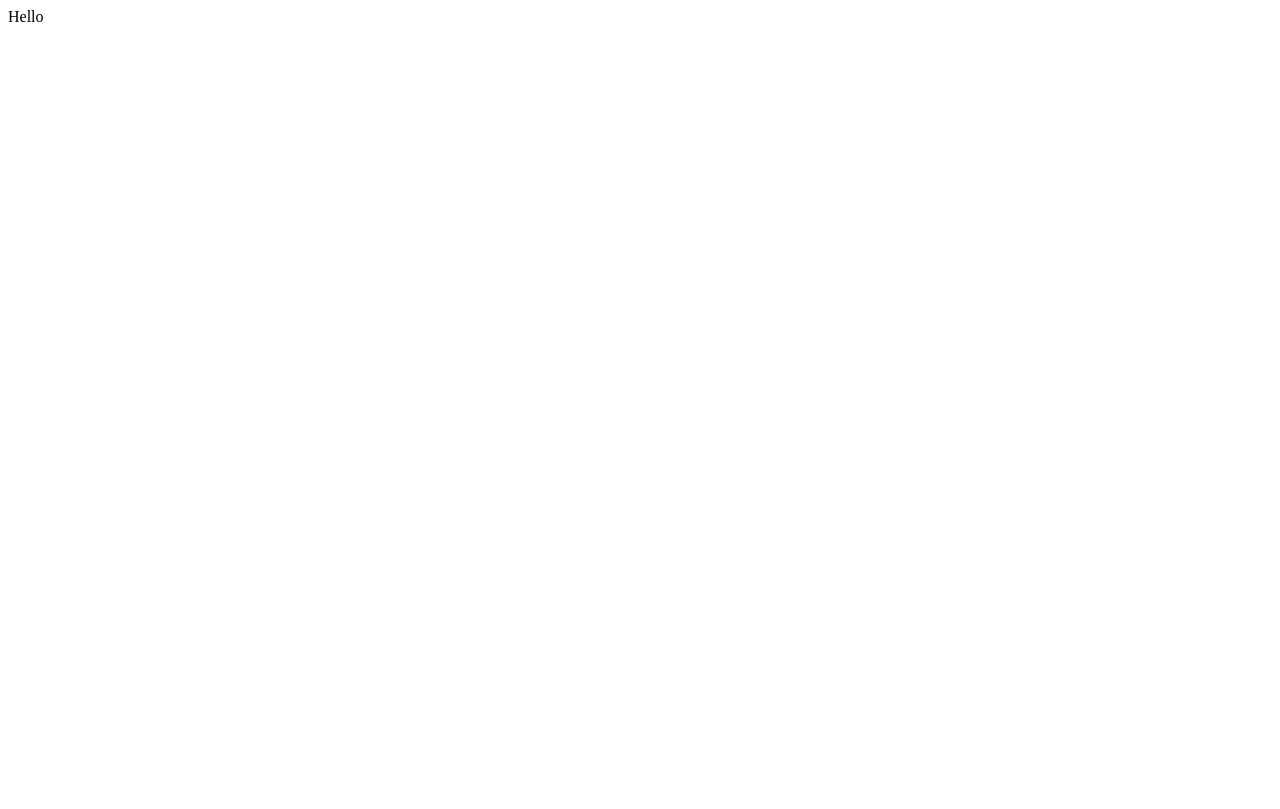
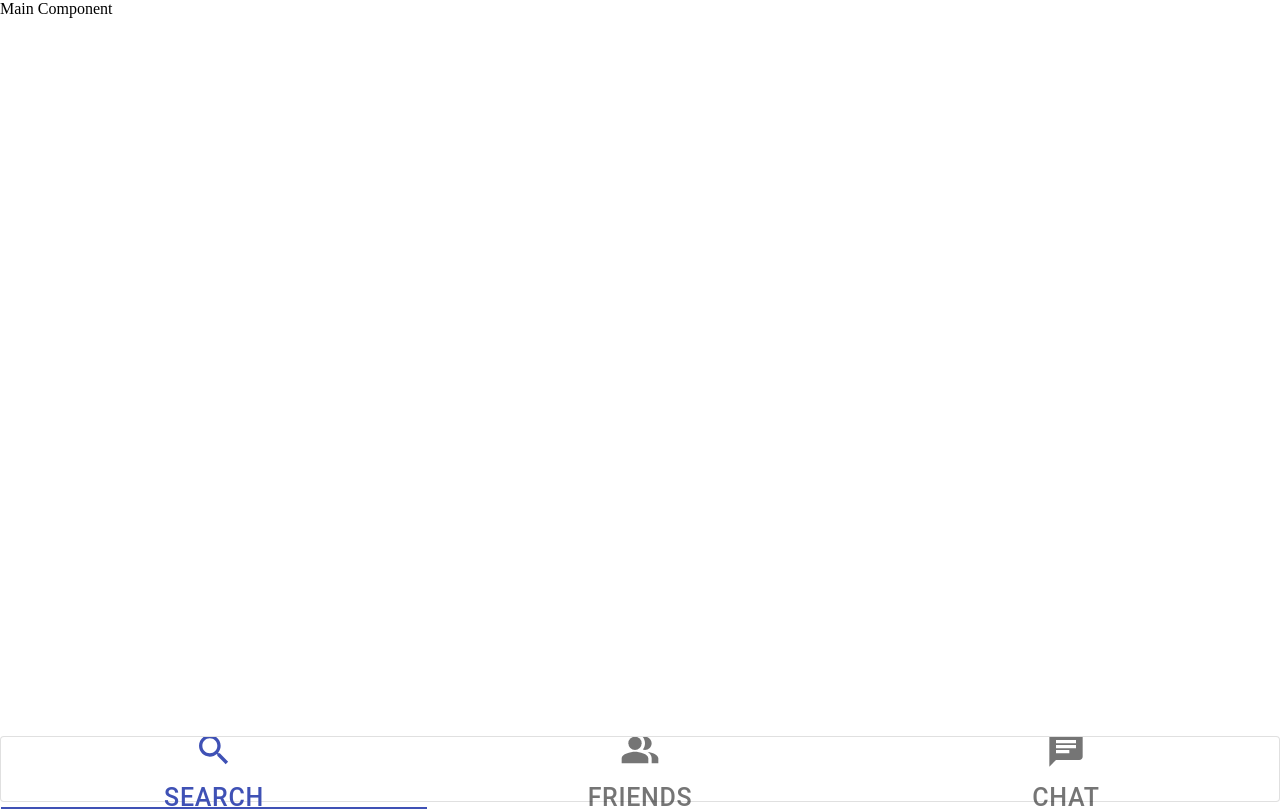
Before and after one commit to KouheiFurukawa/proj-messenger-app, a React app: page / in a window 1280 px wide. Built offline with nearby package versions, Linux system fonts and the light colour scheme.

Commit message:
feat: implement main page

```diff
--- a/index.html
+++ b/index.html
@@ -1,5 +1,10 @@
 <!DOCTYPE html>
 <html>
+<style>
+    body {
+        margin: 0;
+    }
+</style>
 <head>
     <meta charset="utf-8">
     <title>react sample</title>
--- /dev/null
+++ b/src/App.tsx
@@ -0,0 +1,38 @@
+import * as React from 'react';
+import Search from '@material-ui/icons/Search';
+import Chat from '@material-ui/icons/Chat';
+import PeopleAlt from '@material-ui/icons/PeopleAlt';
+import { Paper, Tabs, Tab, makeStyles } from '@material-ui/core';
+
+interface OwnProps {}
+
+type AppProps = OwnProps;
+
+const useStyles = makeStyles({
+    main: {
+        height: '92vh',
+    },
+    bottomTabs: {
+        height: '8vh',
+    },
+    tab: {
+        height: '8vh',
+        fontSize: 25,
+    },
+});
+
+export const App: React.FC<AppProps> = (props: AppProps) => {
+    const classes = useStyles();
+    return (
+        <div>
+            <div className={classes.main}>Main Component</div>
+            <Paper className={classes.bottomTabs} variant="outlined">
+                <Tabs variant="fullWidth" indicatorColor="primary" textColor="primary" value={0}>
+                    <Tab icon={<Search style={{ fontSize: 40 }} />} label="Search" className={classes.tab} />
+                    <Tab icon={<PeopleAlt style={{ fontSize: 40 }} />} label="Friends" className={classes.tab} />
+                    <Tab icon={<Chat style={{ fontSize: 40 }} />} label="Chat" className={classes.tab} />
+                </Tabs>
+            </Paper>
+        </div>
+    );
+};
--- a/src/index.tsx
+++ b/src/index.tsx
@@ -1,7 +1,5 @@
 import * as React from 'react';
 import * as ReactDOM from 'react-dom';
+import { App } from './App';
 
-ReactDOM.render(
-    <div>Hello</div>,
-    document.getElementById('root'),
-);
+ReactDOM.render(<App />, document.getElementById('root'));
```
Also changed, not shown: package.json (+7 -1 lines), tsconfig.json (+10 -62 lines), tslint.json (+10 -2 lines), .prettierrc.yml (added), 1 other file (tests, documents, lock files or other folders).
